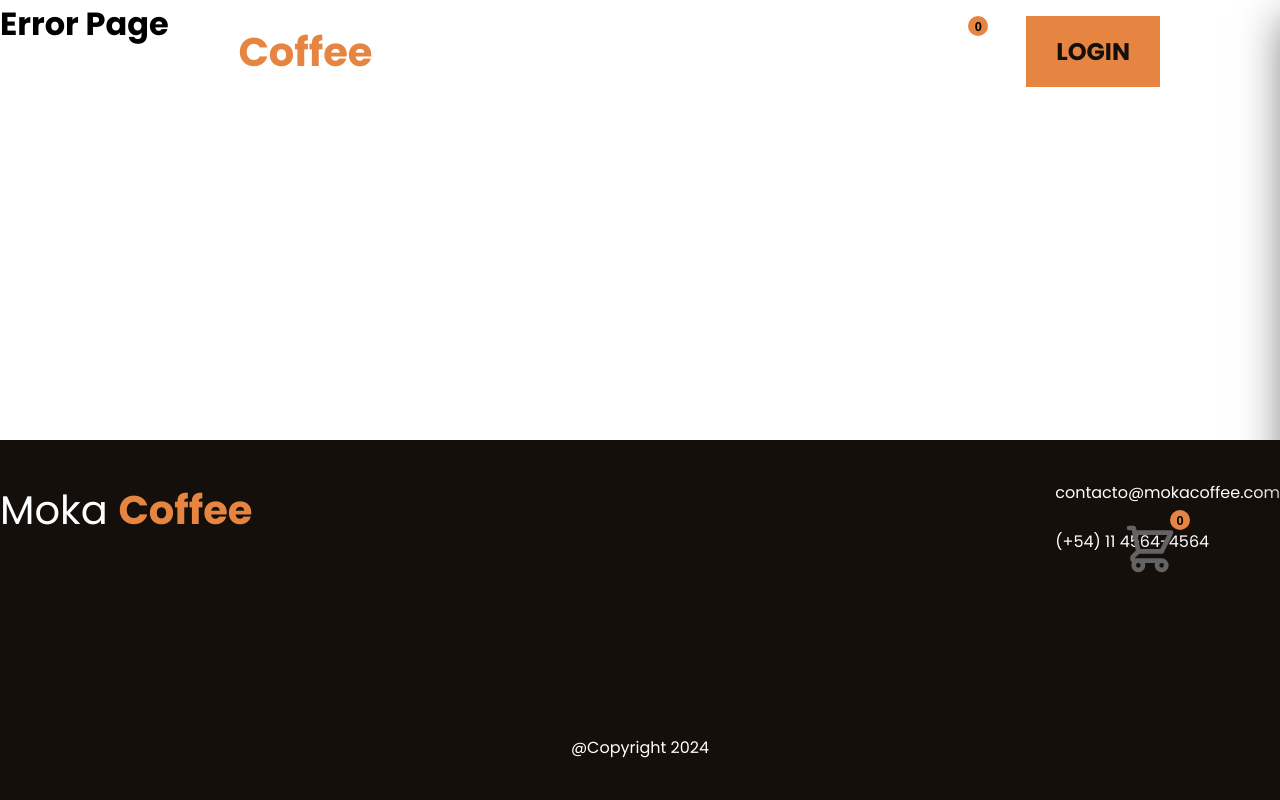
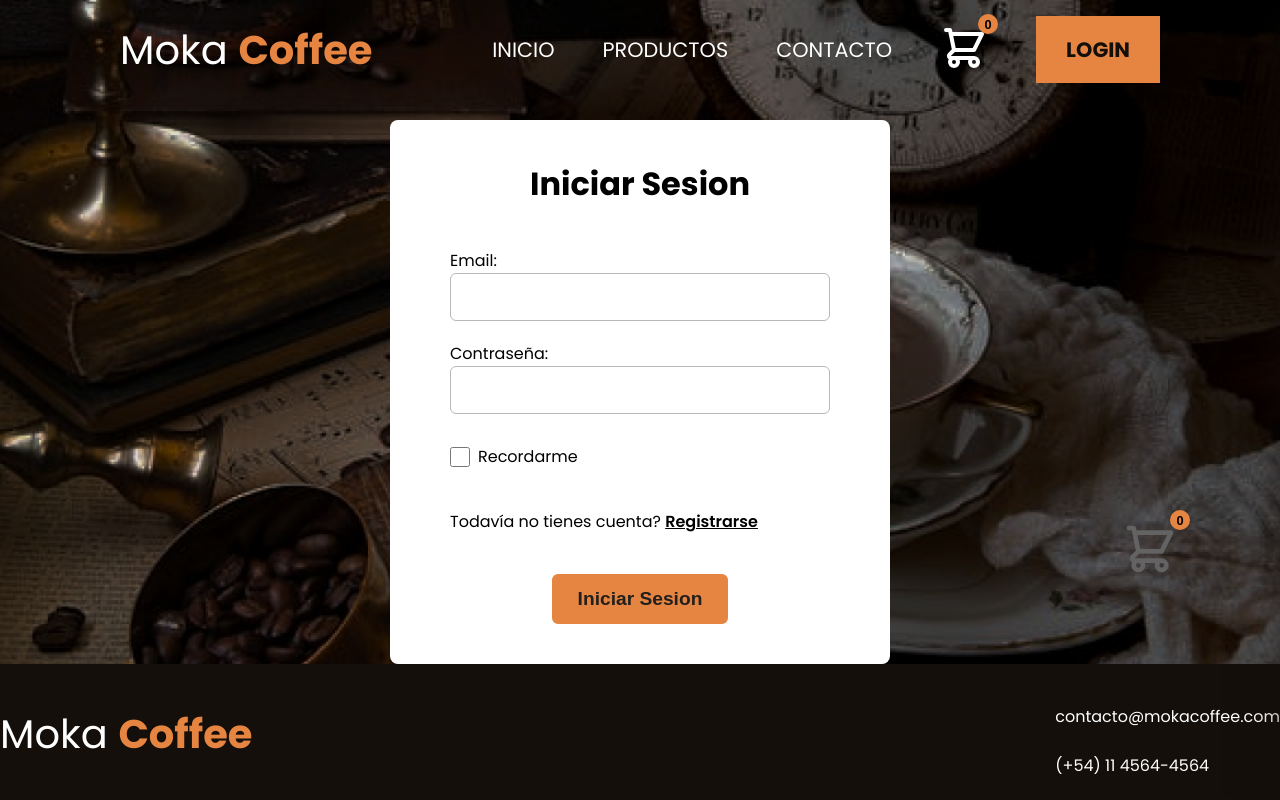
Before and after one commit to TomasSorgetti/landing-bss, a React (Vite) app: page /login in a window 1280 px wide. Shown: the top 800 px of the page. Built offline with nearby package versions, Linux system fonts and the light colour scheme.

Commit message:
login simulation

```diff
--- a/src/App.jsx
+++ b/src/App.jsx
@@ -10,6 +10,7 @@ import { cartContext } from "./context/cart/CartContext"
 import Cart from "./components/cart/Cart"
 import React, { useContext } from "react"
 import { HiOutlineShoppingCart } from "react-icons/hi"
+import Login from "./pages/login/Login"
 function App() {
   const { isVisible, handleOpenCart, getItemCount } = useContext(cartContext)
 
@@ -23,6 +24,7 @@ function App() {
         < Route path="/productos" element={<Products />} />
         < Route path="/productos/:id" element={<ProductDetail />} />
         < Route path="/contacto" element={<Contact />} />
+        < Route path="/login" element={<Login />} />
         < Route path="/*" element={<Error />} />
       </Routes>
       {
--- a/src/components/navbar/Navbar.jsx
+++ b/src/components/navbar/Navbar.jsx
@@ -3,9 +3,11 @@ import styles from "./Navbar.module.css"
 import { useContext } from "react"
 import { cartContext } from "../../context/cart/CartContext"
 import { HiOutlineShoppingCart } from "react-icons/hi";
+import { userContext } from "../../context/user/UserContext";
 
 const Navbar = () => {
     const { handleOpenCart, getItemCount } = useContext(cartContext)
+    const { LogoutUser, isLogin } = useContext(userContext)
 
 
     return (
@@ -15,13 +17,22 @@ const Navbar = () => {
                 <NavLink to="/" className={({ isActive }) => isActive ? styles.active_option : ""}>Inicio</NavLink>
                 <NavLink to="/productos" className={({ isActive }) => isActive ? styles.active_option : ""}>Productos</NavLink>
                 <NavLink to="/contacto" className={({ isActive }) => isActive ? styles.active_option : ""}>Contacto</NavLink>
+
+                {
+                    isLogin && <button onClick={LogoutUser} className={styles.logout_button}>Logout</button>
+                }
+
                 <button className={styles.cart_button} onClick={handleOpenCart}>
                     <HiOutlineShoppingCart className={styles.cart_icon} />
                     <div>
                         <span>{getItemCount()}</span>
                     </div>
                 </button>
-                <NavLink to="/login" className={styles.contact_button}>Login</NavLink>
+
+                {
+                    !isLogin &&
+                    <NavLink to="/login" className={styles.contact_button}>Login</NavLink>
+                }
             </div>
         </nav>
     )
--- a/src/components/navbar/Navbar.module.css
+++ b/src/components/navbar/Navbar.module.css
@@ -28,7 +28,7 @@
 }
 
 .nav_links_container a {
-    font-size: 1.5rem;
+    font-size: 1.3rem;
     text-transform: uppercase;
 }
 
@@ -37,6 +37,17 @@
     padding: 18px 30px;
     color: #140F0B;
     font-weight: 700;
+}
+
+.logout_button {
+    padding: 12px 24px;
+    border: none;
+    background-color: transparent;
+    color: white;
+    font-weight: 400;
+    cursor: pointer;
+    text-transform: uppercase;
+    font-size: 1.3rem;
 }
 
 .navbar .contact_button:hover {
--- /dev/null
+++ b/src/context/user/UserContext.jsx
@@ -0,0 +1,25 @@
+import { createContext, useState } from "react"
+
+export const userContext = createContext(null)
+
+
+
+
+const UserContextProvider = (props) => {
+    const [isLogin, setIsLogin] = useState(false)
+    const LoginUser = () => {
+        setIsLogin(true)
+    }
+    const LogoutUser = () => {
+        setIsLogin(false)
+    }
+    const contextValue = { LoginUser, LogoutUser, isLogin }
+
+    return (
+        <userContext.Provider value={contextValue}>
+            {props.children}
+        </userContext.Provider>
+    )
+}
+
+export default UserContextProvider
--- a/src/main.jsx
+++ b/src/main.jsx
@@ -4,11 +4,14 @@ import App from './App.jsx'
 import './index.css'
 import { BrowserRouter } from "react-router-dom";
 import CartContextProvider, { cartContext } from './context/cart/CartContext.jsx';
+import UserContextProvider, { userContext } from './context/user/UserContext.jsx';
 
 ReactDOM.createRoot(document.getElementById('root')).render(
   <BrowserRouter>
-    <CartContextProvider value={cartContext}>
-      <App />
-    </CartContextProvider>
+    <UserContextProvider value={userContext}>
+      <CartContextProvider value={cartContext}>
+        <App />
+      </CartContextProvider>
+    </UserContextProvider>
   </BrowserRouter>
 )
--- a/src/pages/home/Home.jsx
+++ b/src/pages/home/Home.jsx
@@ -10,7 +10,7 @@ class Home extends Component {
             <main>
                 <section className={styles.hero_banner_cont}>
                     <div>
-                        <span className={styles.hero_text_span}>CAFÉ Y PASTELERÍA</span>
+                        <span className={styles.hero_text_span}>Café y repostería</span>
                         <h1>Moka <span className={styles.hero_title_span}>Coffe</span>, un rincón de <br /> tranquilidad y sabor en <br /> cada taza</h1>
                         <Link className={styles.hero_button} to="/productos">comprar</Link>
                     </div>
--- /dev/null
+++ b/src/pages/login/Login.jsx
@@ -0,0 +1,80 @@
+import styles from "./Login.module.css"
+import { useContext, useState } from "react"
+import { userContext } from "../../context/user/UserContext"
+import { signIn } from "../../services/users/user.service"
+import { useNavigate } from "react-router-dom"
+
+const Login = () => {
+    const navigate = useNavigate()
+    const { LoginUser } = useContext(userContext)
+    const [loading, setLoading] = useState(false)
+    const [error, setError] = useState("")
+    const [form, setForm] = useState({
+        email: "",
+        password: ""
+    })
+
+    const handleChange = (e) => {
+        const { name, value } = e.target
+        setForm({
+            ...form,
+            [name]: value
+        })
+    }
+
+    const handleSubmit = async (e) => {
+        e.preventDefault()
+        setLoading(true)
+        try {
+            const response = await signIn(form.email, form.password)
+            if (response.error) {
+                throw new Error(response.message)
+            }
+
+            setLoading(false)
+            LoginUser()
+            setForm({
+                email: "",
+                password: ""
+            })
+            navigate("/")
+        } catch (error) {
+            setError(error.message)
+            setLoading(false)
+        }
+    }
+
+    return (
+        <main className={styles.login_cont}>
+            <form onSubmit={handleSubmit} >
+                <h1>Iniciar Sesion</h1>
+                <div className={styles.error_cont}>
+                    {error && <span>{error}</span>}
+                </div>
+                <ul>
+                    <li className={styles.input_cont}>
+                        <label htmlFor="email">Email:</label>
+                        <input type="email" name="email" id="email" value={form.email} onChange={handleChange} />
+                    </li>
+                    <li className={styles.input_cont}>
+                        <label htmlFor="password">Contraseña:</label>
+                        <input type="password" name="password" id="password" value={form.password} onChange={handleChange} />
+                    </li>
+                    <li className={styles.remember_cont}>
+                        <input type="checkbox" name="rememberme" id="rememberme" />
+                        <label htmlFor="rememberme">Recordarme</label>
+                    </li>
+                    <li className={styles.button_cont}>
+                        <p>Todavía no tienes cuenta? <span>Registrarse</span></p>
+                        {loading ? <button>Enviando...</button>
+                            : <button>Iniciar Sesion</button>
+                        }
+                    </li>
+                </ul>
+            </form>
+
+        </main>
+    )
+}
+
+export default Login
--- /dev/null
+++ b/src/pages/login/Login.module.css
@@ -0,0 +1,100 @@
+.login_cont {
+    background-image: url("../../assets/images/login_bg.png");
+    background-repeat: no-repeat;
+    background-size: cover;
+    height: 100%;
+    min-height: 80vh;
+    padding-top: 120px;
+    display: flex;
+    justify-content: center;
+    align-items: center;
+}
+
+.login_cont form {
+    background-color: white;
+    width: 500px;
+    padding: 40px 60px;
+    border-radius: 8px;
+    display: flex;
+    flex-direction: column;
+    justify-content: center;
+    align-items: center;
+}
+
+.login_cont form ul {
+    list-style: none;
+    width: 100%;
+}
+
+.login_cont form ul .input_cont {
+    display: flex;
+    flex-direction: column;
+    align-items: start;
+}
+
+.login_cont form ul .input_cont input {
+    width: 100%;
+    height: 48px;
+    border-radius: 6px;
+    padding: 12px;
+    margin-bottom: 20px;
+    border: 1px solid #b8b8b8;
+}
+
+.login_cont form ul li.remember_cont {
+    display: flex;
+    margin-top: 10px;
+    flex-direction: row;
+    align-items: center;
+    gap: 8px;
+    justify-content: start;
+}
+
+.login_cont form ul li.remember_cont input {
+    height: 20px;
+    width: 20px;
+}
+
+.button_cont {
+    margin-top: 40px;
+    width: 100%;
+    display: flex;
+    flex-direction: column;
+    justify-content: center;
+    align-items: center;
+
+}
+
+.button_cont p {
+    width: 100%;
+    text-align: start;
+}
+
+.button_cont p span {
+    font-weight: 600;
+    text-decoration: underline;
+    cursor: pointer;
+}
+
+.button_cont button {
+    margin-top: 40px;
+    padding: 12px 24px;
+    border-radius: 6px;
+    background-color: #E68541;
+    border: 2px solid #E68541;
+    font-weight: 600;
+    color: #221f1c;
+    font-size: 1.2rem;
+    cursor: pointer;
+}
+
+.error_cont {
+    height: 40px;
+    width: 100%;
+    margin: 0 auto;
+    text-align: center;
+}
+
+.error_cont span {
+    color: red;
+}
--- a/src/pages/products/Products.module.css
+++ b/src/pages/products/Products.module.css
@@ -41,9 +41,19 @@
 .products h2 {
     color: #140F0B;
     font-size: 3.3rem;
+    margin: 120px;
 }
 
+.loading_cont {
+    height: 100%;
+    min-height: 50vh;
+    display: flex;
+    justify-content: center;
+}
 
+.loading_cont span {
+    margin-top: 200px;
+}
 
 .products_cont {
     display: flex;
@@ -57,6 +67,19 @@
     margin: 80px auto;
 }
 
-.categories_cont {
-    margin-top: 120px;
+.filter_cont {
+    width: 100%;
+    max-width: 1200px;
+    margin: 0 auto;
+    display: flex;
+    justify-content: space-between;
 }
+
+.filter_cont input {
+    height: 48px;
+    width: 100%;
+    max-width: 400px;
+    padding: 12px;
+    border-radius: 6px;
+    border: 1px solid #a7a7a7;
+}
--- /dev/null
+++ b/src/services/users/user.mock.js
@@ -0,0 +1,16 @@
+export const users = [
+    {
+        id: 1,
+        name: "admin",
+        email: "admin@mail.com",
+        password: "admin123",
+        // isAdmin: true
+    },
+    {
+        id: 2,
+        name: "user",
+        email: "user@mail.com",
+        password: "user123",
+        // isAdmin: false
+    },
+]
--- /dev/null
+++ b/src/services/users/user.service.js
@@ -0,0 +1,45 @@
+import { users } from "./user.mock"
+
+
+export const signIn = (email, password) => {
+    //* Si no hay email o contraseña retorna un error 400
+    if (!email || !password) {
+        return new Promise((resolve) => {
+            setTimeout(() => {
+                resolve({ error: true, status: 400, message: "All fields are required" })
+            }, 500)
+        })
+    }
+
+    //* Busca el usuario
+    const user = users.filter((user) => user.email == email)[0]
+
+
+    //* Si el usuario no existe retorna un 404
+    if (!user) {
+        return new Promise((resolve) => {
+            setTimeout(() => {
+            resolve({ error: true, status: 404, message: "User not found" })
+        }, 500)
+    })
+    }
+
+    //* Compara contraseñas
+    const match = user.password === password
+
+    //* Si no matchea devuelve un error 401
+    if (!match) {
+        return new Promise((resolve) => {
+            setTimeout(() => {
+            resolve({ error: true, status: 401, message: "Invalid password" })
+        }, 500)
+    })
+    }
+
+    //* Si matchea devuelve un token
+    return new Promise((resolve) => {
+        setTimeout(() => {
+            resolve({ error: false, status: 200, token: "123456789" })
+        }, 1000)
+    })
+}
```
Also changed, not shown: src/pages/products/Products.jsx (+8 -4 lines), src/assets/images/login_bg.png (added).
